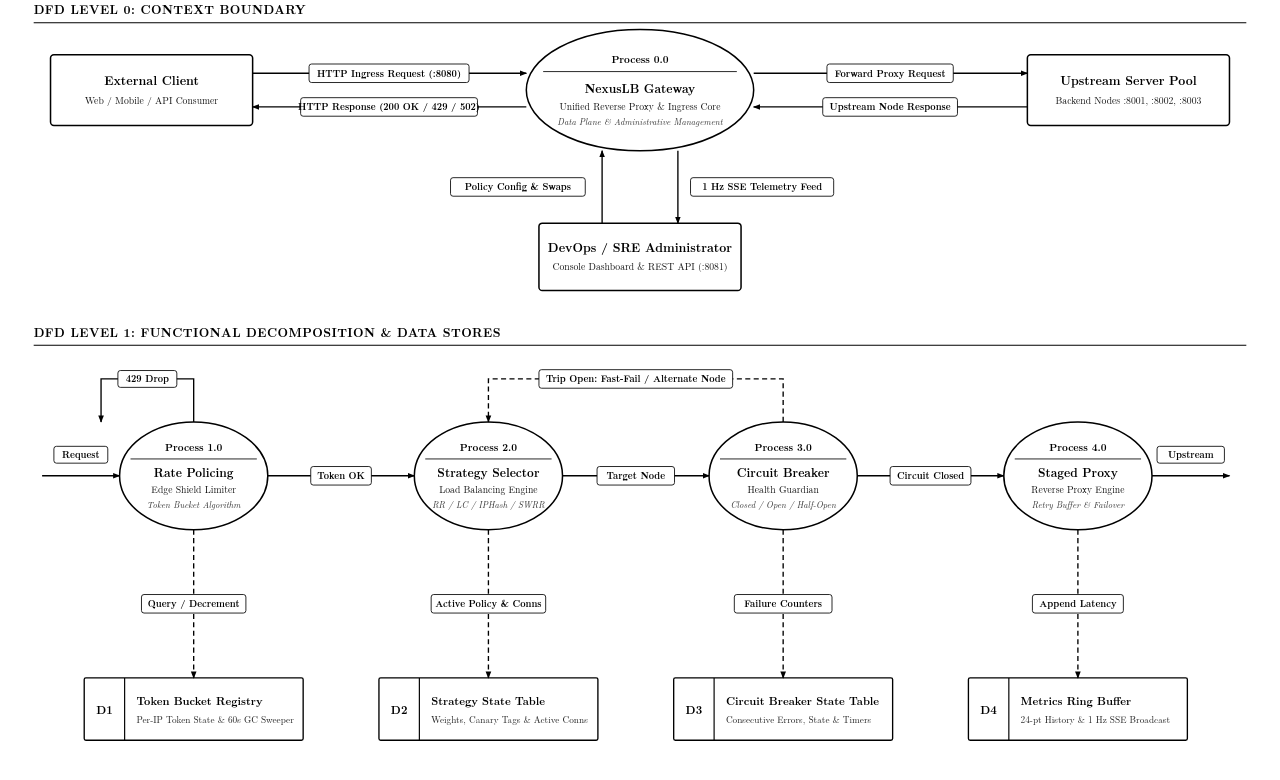
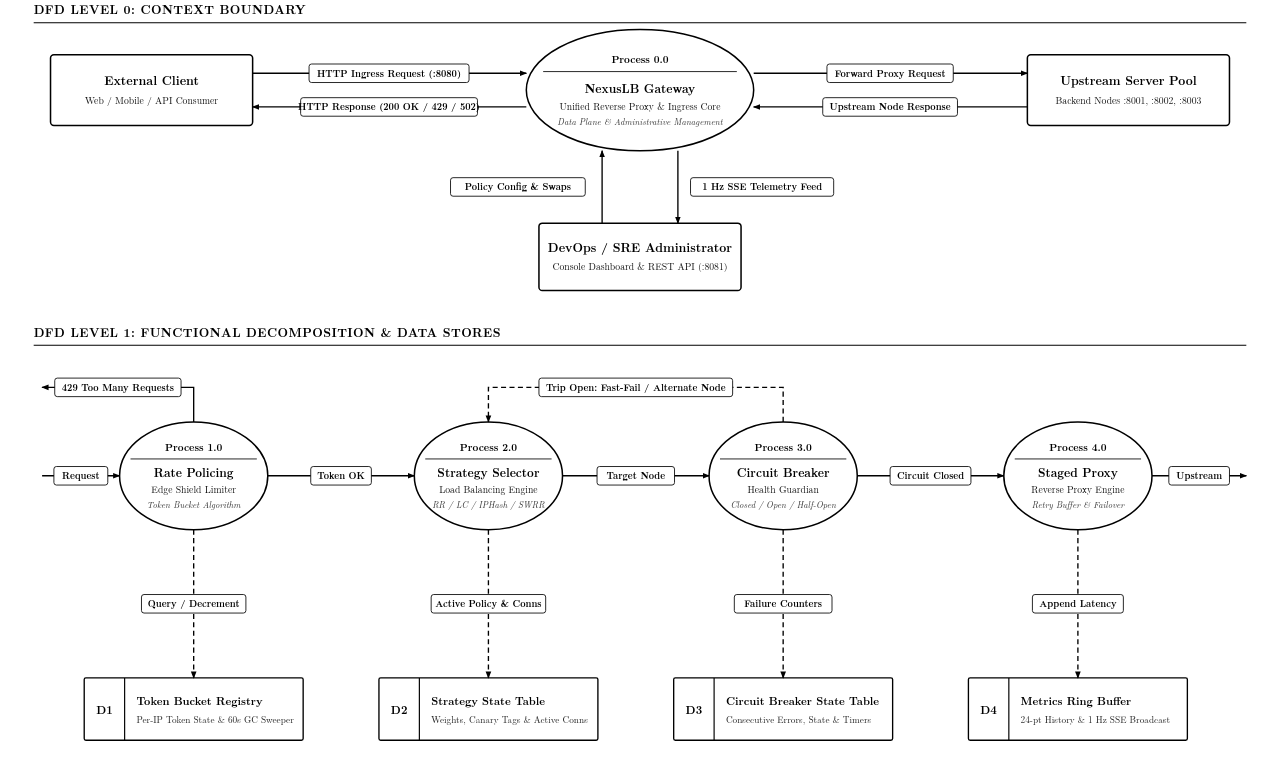
Before and after one commit to NavjotSingh20/NexusLB, a plain HTML site: page EST-report/images/figure_2_5_dfd.html in a window 1280 px wide. Drawn offline with Linux system fonts and the light colour scheme.

Commit message:
fixed DFD and circuit breaker figures in HTML and PNG formats

```diff
--- a/EST-report/images/figure_2_5_dfd.html
+++ b/EST-report/images/figure_2_5_dfd.html
@@ -289,10 +289,10 @@
   </g>
 
   <!-- Main Pipeline Flows -->
-  <!-- Ingress -> Process 1.0 -->
+  <!-- Ingress -> Process 1.0 (Enters from External Client at X=50) -->
   <path class="conn-flow" d="M 50 580 L 142 580" marker-end="url(#arrow)" />
-  <g transform="translate(96, 555)">
-    <rect class="badge-bg" x="-32" y="-10" width="64" height="20" />
+  <g transform="translate(96, 580)">
+    <rect class="badge-bg" x="-32" y="-11" width="64" height="22" />
     <text class="badge-text" x="0" y="4">Request</text>
   </g>
 
@@ -317,24 +317,24 @@
     <text class="badge-text" x="0" y="4">Circuit Closed</text>
   </g>
 
-  <!-- Process 4.0 -> Upstream Egress -->
-  <path class="conn-flow" d="M 1368 580 L 1460 580" marker-end="url(#arrow)" />
-  <g transform="translate(1414, 555)">
-    <rect class="badge-bg" x="-40" y="-10" width="80" height="20" />
+  <!-- Process 4.0 -> Upstream Egress (Exits to Upstream Server Pool at X=1480) -->
+  <path class="conn-flow" d="M 1368 580 L 1480 580" marker-end="url(#arrow)" />
+  <g transform="translate(1424, 580)">
+    <rect class="badge-bg" x="-36" y="-11" width="72" height="22" />
     <text class="badge-text" x="0" y="4">Upstream</text>
   </g>
 
-  <!-- Exception & Feedback Loops (Above Pipeline) -->
-  <!-- 429 Drop from Process 1.0 -->
-  <path class="conn-flow" d="M 230 516 L 230 465 L 120 465 L 120 516" marker-end="url(#arrow)" />
-  <g transform="translate(175, 465)">
-    <rect class="badge-bg" x="-35" y="-10" width="70" height="20" />
-    <text class="badge-text" x="0" y="4">429 Drop</text>
+  <!-- Egress & Feedback Flows (Above Pipeline) -->
+  <!-- 429 Too Many Requests: Exits Process 1.0 apex (Y=516), goes to Y=475, and returns LEFT to External Client (X=50) -->
+  <path class="conn-flow" d="M 230 516 L 230 475 L 50 475" marker-end="url(#arrow)" />
+  <g transform="translate(140, 475)">
+    <rect class="badge-bg" x="-75" y="-11" width="150" height="22" />
+    <text class="badge-text" x="0" y="4">429 Too Many Requests</text>
   </g>
 
   <!-- Circuit Breaker Trip: Process 3.0 -> Process 2.0 (Dashed Re-Route Loop) -->
-  <path class="conn-dash" d="M 930 516 L 930 465 L 580 465 L 580 516" marker-end="url(#arrow)" />
-  <g transform="translate(755, 465)">
+  <path class="conn-dash" d="M 930 516 L 930 475 L 580 475 L 580 516" marker-end="url(#arrow)" />
+  <g transform="translate(755, 475)">
     <rect class="badge-bg" x="-115" y="-11" width="230" height="22" />
     <text class="badge-text" x="0" y="4">Trip Open: Fast-Fail / Alternate Node</text>
   </g>
```
Also changed, not shown: EST-report/images/figure_2_9_cb.html (+9 -10 lines), EST-report/images/figure_2_5_dfd.png, EST-report/images/figure_2_9_cb.png.
